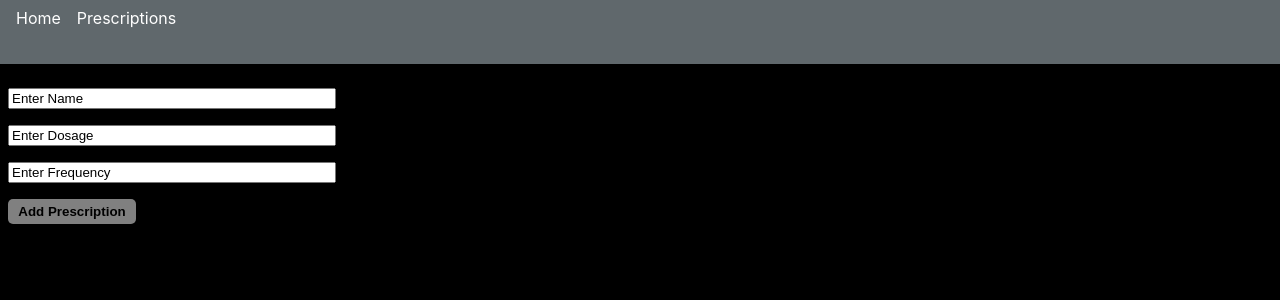
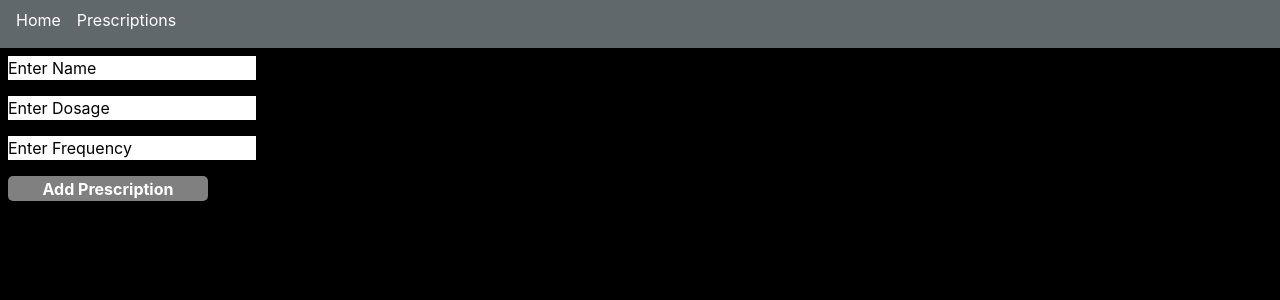
Before and after one commit to aadhikeaswar/disease-management, a React (Create React App) app in the folder diagnosis-app/: page /prescriptions in a window 1280 px wide. Shown: the top 300 px of the page. Built offline with nearby package versions, Linux system fonts and the light colour scheme.

Commit message:
styling fixes

```diff
--- a/diagnosis-app/package.json
+++ b/diagnosis-app/package.json
@@ -12,6 +12,7 @@
     "react-router-dom": "^6.8.1",
     "react-scripts": "^5.0.1",
     "start": "^5.1.0",
+    "tailwindcss": "^3.2.7",
     "web-vitals": "^2.1.4"
   },
   "scripts": {
--- a/diagnosis-app/src/components/HEADER/Header.css
+++ b/diagnosis-app/src/components/HEADER/Header.css
@@ -1,3 +1,6 @@
+@tailwind base;
+@tailwind components;
+@tailwind utilities;
 .header{
     font-family: Arial, Helvetica, sans-serif;
     justify-self: center;
--- a/diagnosis-app/src/index.css
+++ b/diagnosis-app/src/index.css
@@ -1,3 +1,6 @@
+@tailwind base;
+@tailwind components;
+@tailwind utilities;
 html, body, #root{
   height: 100%;
   width: 100%;
--- a/diagnosis-app/src/pages/Prescription_page.css
+++ b/diagnosis-app/src/pages/Prescription_page.css
@@ -1,15 +1,20 @@
-.submit_btn{
+.submit_btn.submit_btn{
     margin-top: 5px;
     font-weight: bold;
-    width: 10%;
+    width: 200px;
     outline: none;
     background-color: grey;
     border : none;
     border-radius: 5px;
     margin: 1vh;
+    background: gray;
+    color: white;
 }
 
 .input{
-    width : 25%;
     margin : 1vh;
 }
+
+.prescriptionList{
+    color: white;
+}
--- a/diagnosis-app/src/pages/Prescription_page.jsx
+++ b/diagnosis-app/src/pages/Prescription_page.jsx
@@ -27,8 +27,8 @@ function Prescription_page() {
     </li>
   );
   return (
-    <div>
-      <ul>
+    <div name="viewport" content="width=device-width, initial-scale=1, minimum-scale=1, minimal-ui, user-scalable=no" >
+      <ul className='prescriptionList'>
         {prescription_list}
       </ul>
         <div>
@@ -41,7 +41,7 @@ function Prescription_page() {
           <div>
             <input type='text' name='Frequency' value={input_frequency} onChange={e=>setFrequency(e.target.value)}className='input'/>
           </div>
-          <input type="submit" onClick={addPrescription} className='submit_btn' value="Add Prescription"></input>
+          <button type="submit" onClick={addPrescription} className='submit_btn'>Add Prescription</button>
         </div>
     </div>
   )
--- /dev/null
+++ b/diagnosis-app/tailwind.config.js
@@ -0,0 +1,8 @@
+/** @type {import('tailwindcss').Config} */
+module.exports = {
+    content: ["./src/**/*.{html,js}"],
+    theme: {
+      extend: {},
+    },
+    plugins: [],
+  }
```
Also changed, not shown: 2 other files (tests, documents, lock files or other folders).
